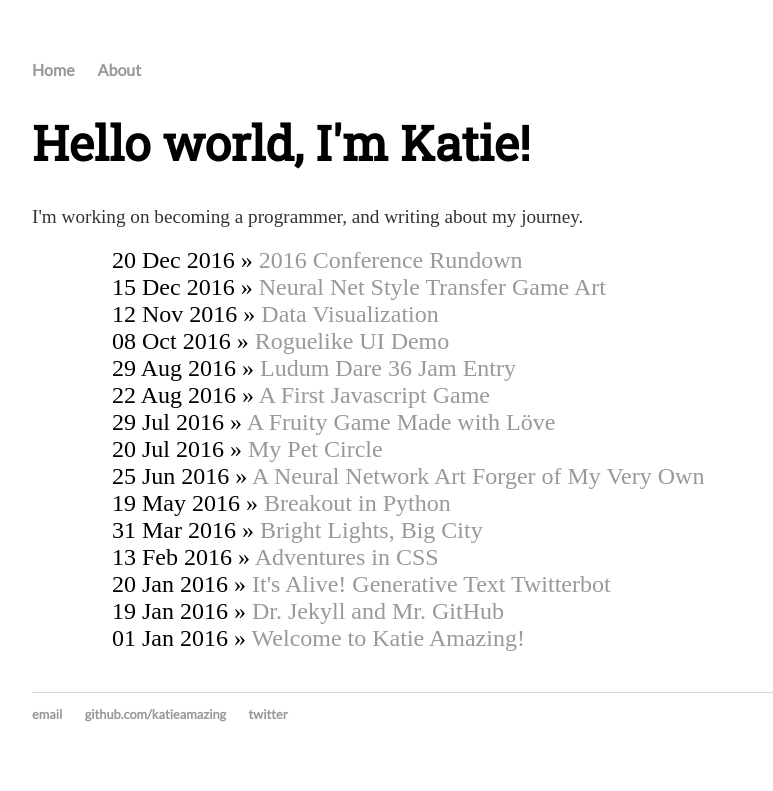
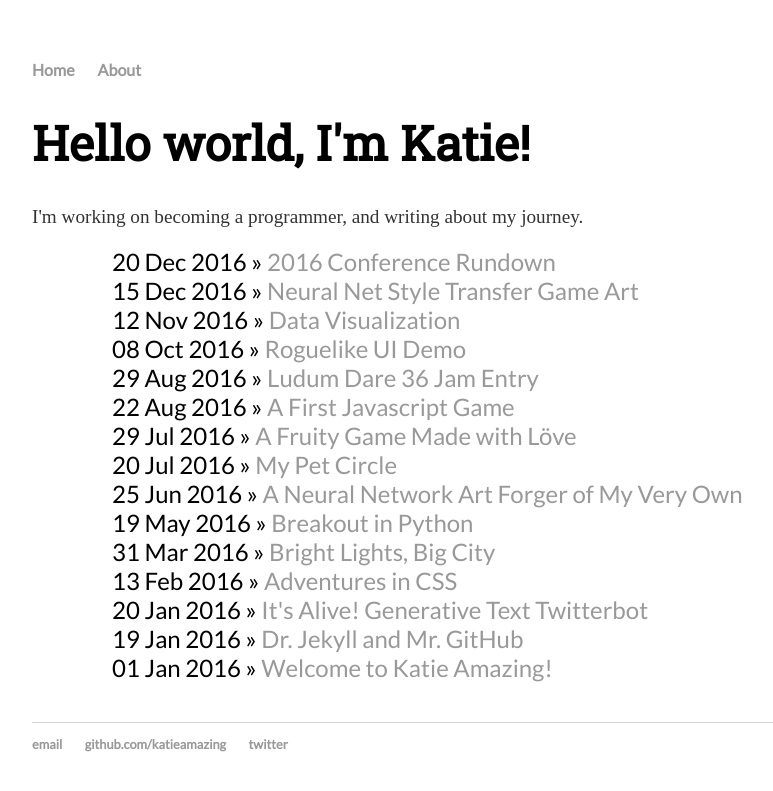
Before and after one commit to katieamazing/katieamazing.github.io, a Jekyll site: the page built from index.html, in a window 1280 px wide. Shown: the top 791 px of the page, without its empty margins (224-997 px from the left). Built offline with Jekyll 4.4.1, drawn with Linux system fonts in a browser that asks for light colours.

Commit message:
Update main.css

```diff
--- a/css/main.css
+++ b/css/main.css
@@ -34,10 +34,12 @@
 }
 
 ul.posts {
+    font-family: 'Lato', sans-serif;
     margin: 20px auto 40px;
     font-size: 1.5em;
 }
 
 ul.posts li {
+    font-family: 'Lato', sans-serif;
     list-style: none;
 }
```
